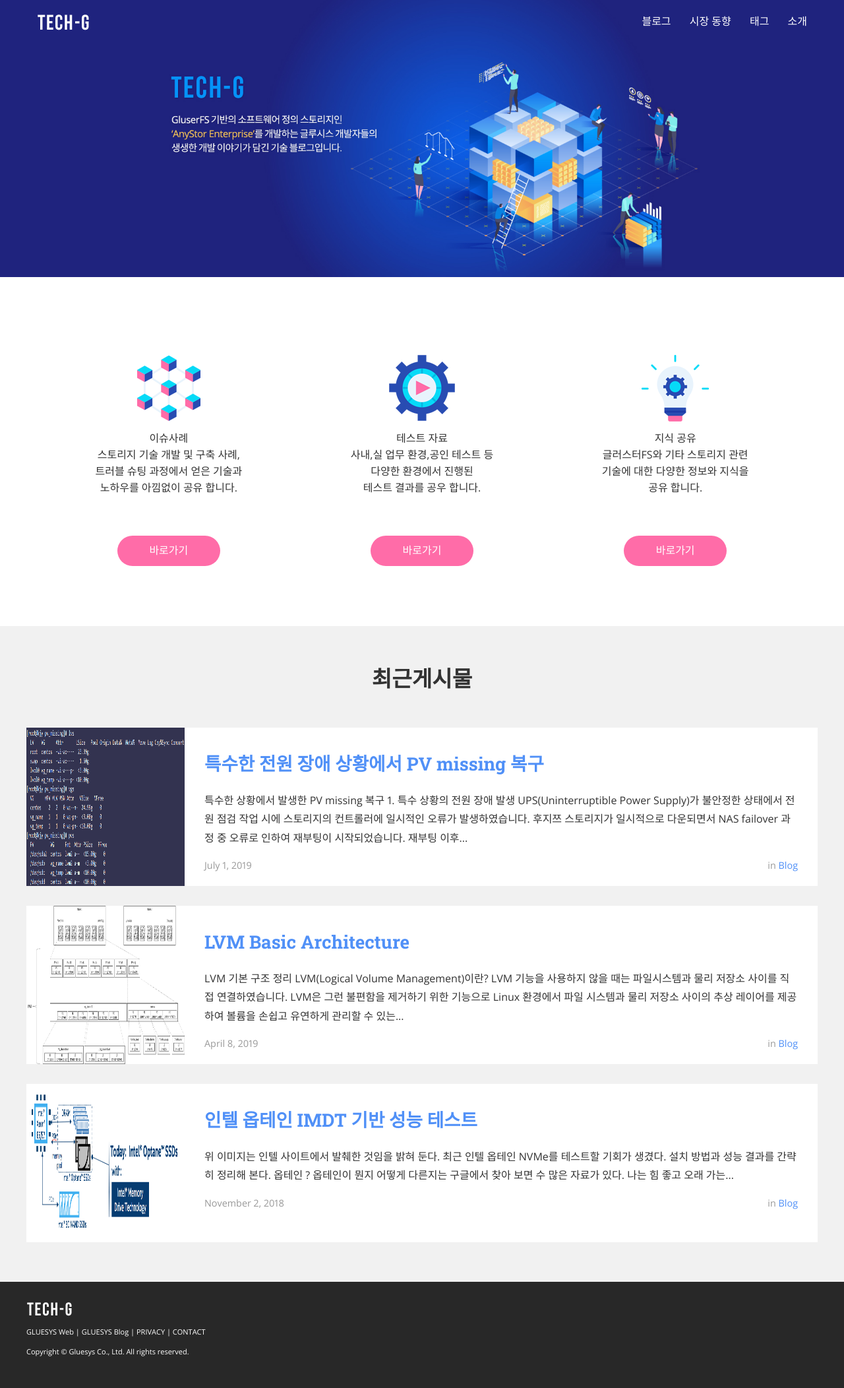
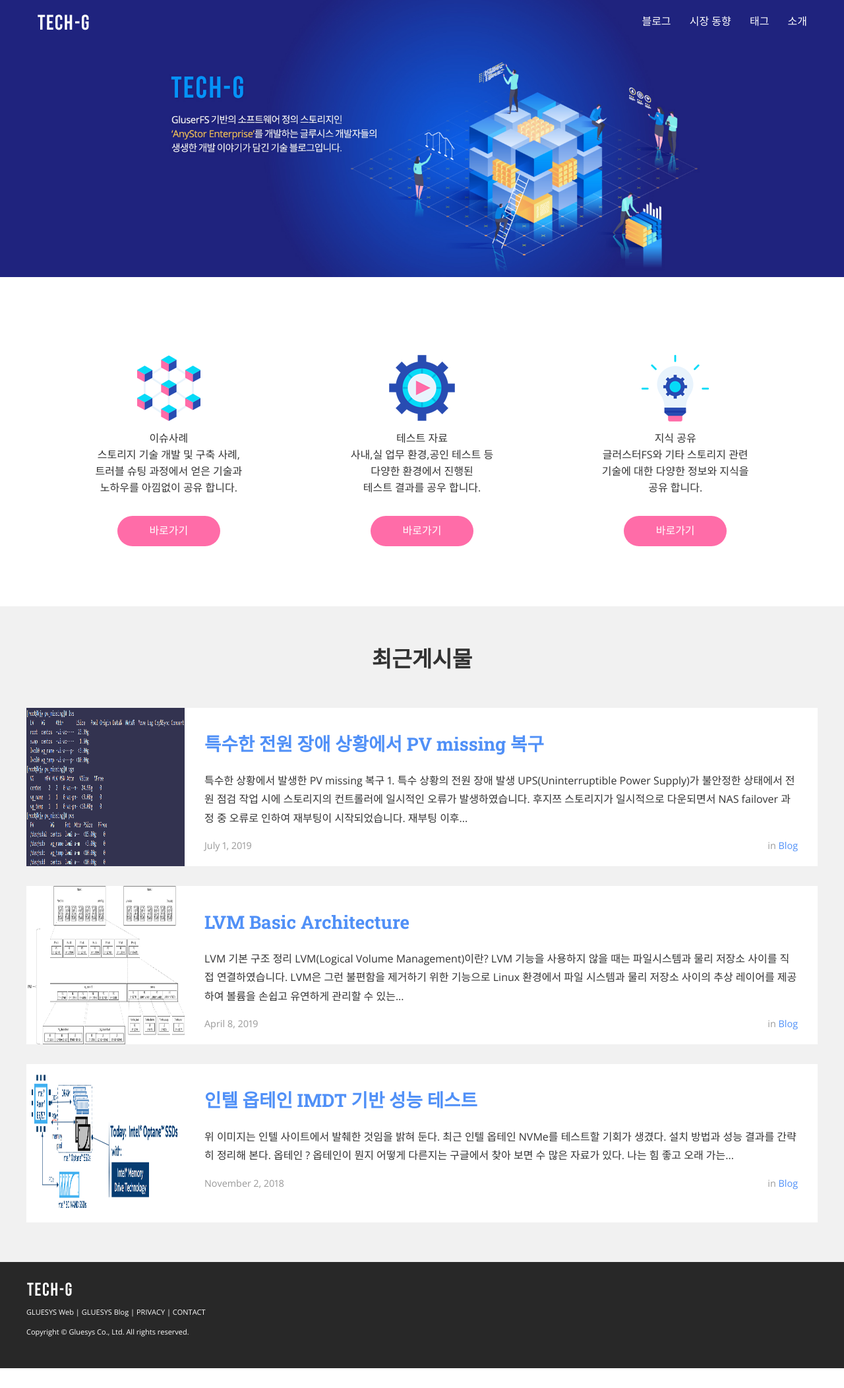
Before and after one commit to pumm8991/pumm8991.github.io, a Jekyll site: the page built from index.html, in a window 1280 px wide. Shown: the whole page at 66% size. Built offline with Jekyll 4.4.1, drawn with Linux system fonts in a browser that asks for light colours; nearby versions of some CDN libraries; the list of posts is cut into pages by our own code; after the commit the page ends 2074 px from its top, so only the background shows below that.

Commit message:
tech modify
Signed-off-by: pumm <pumm@gluesys.com>

```diff
--- a/css/index.css
+++ b/css/index.css
@@ -90,7 +90,7 @@
 }
 /* 서브 메뉴 내용 */
 .sub-title-menu-conetnt {
-  height: 160px;
+  height: 130px;
   line-height: 25px;
   margin: 0 auto;
 }
```
